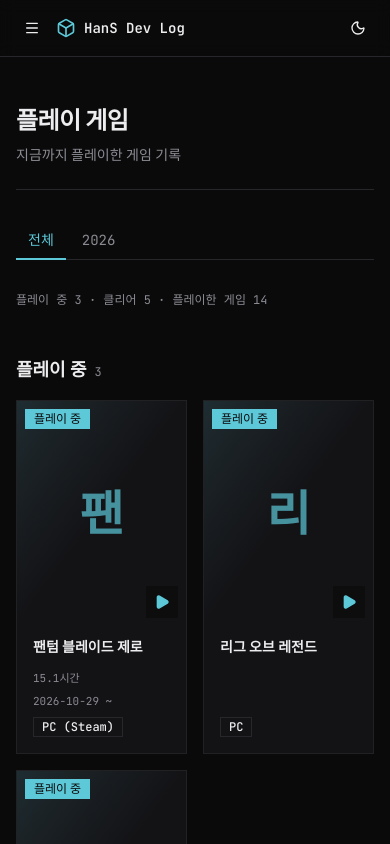
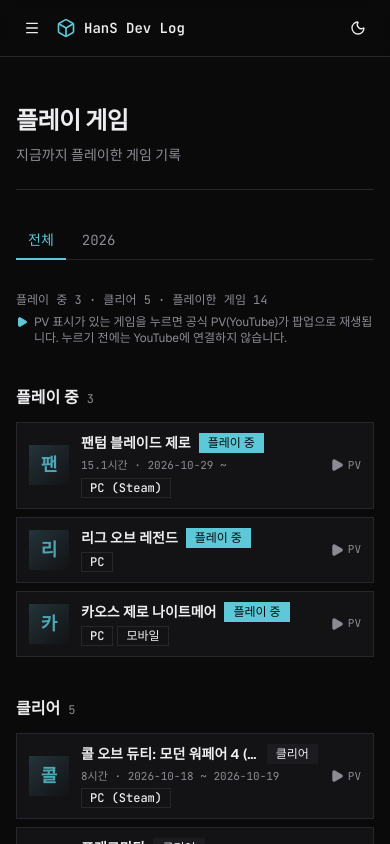
Before and after one commit to GameDev-HanS/gamedev-hans.github.io, a Next.js app: page /games in a window 390 px wide. Shown: the top 844 px of the page. Built offline with nearby package versions, Linux system fonts and the light colour scheme.

Commit message:
feat: 게임 목록을 한 줄 바 형태로 바꾸고 PV 안내 추가 (T-220)
- 작은 이니셜 칸 + 제목·상태·시간·플랫폼 한 줄, 데스크톱 2열·모바일 1열
- 누르면 공식 PV가 재생된다는 안내, 긴 제목은 말줄임과 전체 제목 툴팁

```diff
--- a/components/sections/game-list.tsx
+++ b/components/sections/game-list.tsx
@@ -1,7 +1,9 @@
+import { PlayIcon } from "lucide-react"
+
 import { GameCard } from "@/components/shared/game-card"
 import { countGroups, groupGames, type Game } from "@/lib/games"
 
-// 한 해의 게임을 상태별로 묶어 보여 줍니다. 맨 위에 묶음별 개수 요약.
+// 게임을 상태별로 묶어 한 줄(바) 목록으로 보여 줍니다. 맨 위에 묶음별 개수 요약과 PV 안내.
 export function GameList({ games }: { games: readonly Game[] }) {
   if (games.length === 0) {
     return <p className="py-12 text-center text-sm text-muted-foreground">아직 기록한 게임이 없습니다</p>
@@ -9,19 +11,29 @@ export function GameList({ games }: { games: readonly Game[] }) {
 
   const groups = groupGames(games)
   const summary = countGroups(games)
+  const hasTrailer = games.some((game) => game.trailer)
 
   return (
-    <div className="flex flex-col gap-12">
-      <p className="font-mono text-xs text-muted-foreground">
-        {summary.map(({ label, count }) => `${label} ${count}`).join(" · ")}
-      </p>
+    <div className="flex flex-col gap-10">
+      <div className="flex flex-col gap-1.5">
+        <p className="font-mono text-xs text-muted-foreground">
+          {summary.map(({ label, count }) => `${label} ${count}`).join(" · ")}
+        </p>
+        {hasTrailer && (
+          <p className="flex items-start gap-1.5 text-xs text-muted-foreground">
+            <PlayIcon aria-hidden className="mt-0.5 size-3 shrink-0 fill-current text-primary" />
+            PV 표시가 있는 게임을 누르면 공식 PV(YouTube)가 팝업으로 재생됩니다. 누르기 전에는 YouTube에 연결하지 않습니다.
+          </p>
+        )}
+      </div>
       {groups.map((group) => (
-        <section key={group.key} aria-labelledby={`group-${group.key}`} className="flex flex-col gap-4">
-          <h2 id={`group-${group.key}`} className="flex items-baseline gap-2 font-heading text-lg font-semibold">
+        <section key={group.key} aria-labelledby={`group-${group.key}`} className="flex flex-col gap-3">
+          <h2 id={`group-${group.key}`} className="flex items-baseline gap-2 font-heading text-base font-semibold">
             {group.label}
             <span className="font-mono text-xs font-normal text-muted-foreground">{group.games.length}</span>
           </h2>
-          <ul className="grid grid-cols-2 gap-4 sm:grid-cols-3 lg:grid-cols-4 xl:grid-cols-5">
+          {/* grid-cols-1: 칸 폭을 화면에 맞춤 (지정하지 않으면 긴 제목만큼 칸이 늘어나 모바일에서 가로로 넘침) */}
+          <ul className="grid grid-cols-1 gap-2 lg:grid-cols-2">
             {group.games.map((game) => (
               <li key={game.slug}>
                 <GameCard game={game} />
--- a/components/shared/game-card.tsx
+++ b/components/shared/game-card.tsx
@@ -1,79 +1,58 @@
 import Image from "next/image"
-
 import { PlayIcon } from "lucide-react"
 
 import { GameTrailerDialog } from "@/components/shared/game-trailer-dialog"
 import { StarRating } from "@/components/shared/star-rating"
 import { Badge } from "@/components/ui/badge"
-import { Card } from "@/components/ui/card"
 import { STATUS_LABEL } from "@/lib/game-status"
 import type { Game } from "@/lib/games"
 import { cn } from "@/lib/utils"
 
-// 플레이한 게임 카드. 값이 없는 항목(상태·평점·소감·시간·날짜)은 줄째 숨깁니다.
-// PV(trailer)가 있으면 카드 위를 덮는 버튼으로 팝업 재생을 엽니다.
+// 플레이한 게임 한 줄(바 형태). 왼쪽 작은 이니셜(또는 표지) 칸, 가운데 제목·정보, 오른쪽 PV 표시.
+// 값이 없는 항목(상태·평점·소감·시간·날짜)은 숨깁니다. PV(trailer)가 있으면 줄 전체를 덮는 버튼으로 팝업을 엽니다.
 export function GameCard({ game }: { game: Game }) {
   // "시작 ~ 끝", 끝낸 날이 없으면 "시작 ~", 시작일이 없으면 "~ 끝"
   const dates =
     game.startedAt || game.endedAt ? `${game.startedAt ?? ""} ~ ${game.endedAt ?? ""}`.trim() : null
+  const meta = [game.playtime !== undefined ? `${game.playtime}시간` : null, dates].filter(Boolean).join(" · ")
 
   return (
-    <div className={cn("group relative h-full border border-transparent", game.trailer && "accent-hover")}>
-      <CardBody game={game} dates={dates} />
-      {game.trailer && <GameTrailerDialog videoId={game.trailer} title={game.title} />}
-    </div>
-  )
-}
-
-function CardBody({ game, dates }: { game: Game; dates: string | null }) {
-  return (
-    <Card className="h-full gap-3 pt-0">
-      {/* 세로형(3:4) 표지 자리. 표지가 없으면 제목 첫 글자를 크게 보여 줍니다 (장식용) */}
-      <div className="relative aspect-3/4 overflow-hidden">
+    <div
+      className={cn(
+        "group relative flex h-full items-center gap-3 border bg-card px-3 py-2.5",
+        game.trailer && "accent-hover"
+      )}
+    >
+      {/* 작은 이니셜(표지가 있으면 표지) 칸 (장식용) */}
+      <div aria-hidden className="relative size-10 shrink-0 overflow-hidden bg-linear-to-br from-primary/20 to-card">
         {game.cover ? (
-          <Image
-            src={game.cover}
-            alt=""
-            fill
-            sizes="(min-width: 1280px) 20vw, (min-width: 1024px) 25vw, (min-width: 640px) 33vw, 50vw"
-            className="object-cover"
-          />
+          <Image src={game.cover} alt="" fill sizes="40px" className="object-cover" />
         ) : (
-          <div
-            aria-hidden
-            className="flex size-full items-center justify-center bg-linear-to-br from-primary/15 via-card to-card"
-          >
-            <span className="font-heading text-5xl font-bold text-primary/70">
-              {Array.from(game.title)[0]}
-            </span>
-          </div>
-        )}
-        {game.trailer && (
-          // PV가 있다는 표시 (장식, 버튼 이름에 "PV 보기"가 있음)
-          <span
-            aria-hidden
-            className="absolute right-2 bottom-2 flex size-8 items-center justify-center bg-background/70 text-primary transition-colors group-hover:bg-primary group-hover:text-primary-foreground"
-          >
-            <PlayIcon className="size-4 fill-current" />
+          <span className="flex size-full items-center justify-center font-heading text-lg font-bold text-primary/80">
+            {Array.from(game.title)[0]}
           </span>
-        )}
-        {game.status && (
-          <Badge
-            variant={game.status === "playing" ? "default" : "secondary"}
-            className="absolute top-2 left-2"
-          >
-            {STATUS_LABEL[game.status]}
-          </Badge>
         )}
       </div>
 
-      <div className="flex flex-1 flex-col gap-2 px-(--card-spacing)">
-        <h3 className="font-heading text-sm font-semibold leading-snug">{game.title}</h3>
-        {game.rating && <StarRating value={game.rating} />}
-        {game.comment && <p className="line-clamp-2 text-xs text-muted-foreground">{game.comment}</p>}
-        <div className="mt-auto flex flex-col gap-1.5 pt-1 font-mono text-[11px] text-muted-foreground">
-          {game.playtime !== undefined && <span>{game.playtime}시간</span>}
-          {dates && <span>{dates}</span>}
+      <div className="flex min-w-0 flex-1 flex-col gap-1">
+        {/* 제목 줄은 한 줄 유지: 긴 제목은 …로 줄이고(마우스를 올리면 전체 제목), 배지·별점은 줄어들지 않음 */}
+        <div className="flex min-w-0 items-center gap-2">
+          <h3
+            title={game.trailer ? undefined : game.title}
+            className="min-w-0 truncate font-heading text-sm font-semibold"
+          >
+            {game.title}
+          </h3>
+          {game.status && (
+            <Badge variant={game.status === "playing" ? "default" : "secondary"} className="shrink-0">
+              {STATUS_LABEL[game.status]}
+            </Badge>
+          )}
+          {game.rating && <StarRating value={game.rating} className="shrink-0" />}
+        </div>
+        {game.comment && <p className="line-clamp-1 text-xs text-muted-foreground">{game.comment}</p>}
+        <div className="flex flex-wrap items-center gap-x-2 gap-y-1 font-mono text-[11px] text-muted-foreground">
+          {meta && <span>{meta}</span>}
           <ul className="flex flex-wrap gap-1" aria-label="플랫폼">
             {game.platforms.map((platform) => (
               <li key={platform}>
@@ -83,6 +62,18 @@ function CardBody({ game, dates }: { game: Game; dates: string | null }) {
           </ul>
         </div>
       </div>
-    </Card>
+
+      {game.trailer && (
+        // PV가 있다는 표시 (장식, 버튼 이름에 "PV 보기"가 있음)
+        <span
+          aria-hidden
+          className="flex shrink-0 items-center gap-1 font-mono text-[11px] text-muted-foreground transition-colors group-hover:text-primary"
+        >
+          <PlayIcon className="size-3.5 fill-current" />
+          PV
+        </span>
+      )}
+      {game.trailer && <GameTrailerDialog videoId={game.trailer} title={game.title} />}
+    </div>
   )
 }
--- a/components/shared/game-trailer-dialog.tsx
+++ b/components/shared/game-trailer-dialog.tsx
@@ -6,8 +6,9 @@ import { ExternalLinkIcon, XIcon } from "lucide-react"
 import { Button } from "@/components/ui/button"
 import { Dialog, DialogClose, DialogContent, DialogTitle, DialogTrigger } from "@/components/ui/dialog"
 
-// 카드 위를 덮는 투명 버튼. 누르면 팝업에서 공식 PV를 재생합니다.
-// 카드 내용(제목·날짜 등)은 버튼 밖에 그대로 있어 화면 낭독기가 읽을 수 있습니다. 부모는 relative여야 합니다.
+// 게임 줄(바) 위를 덮는 투명 버튼. 누르면 팝업에서 공식 PV를 재생합니다.
+// 줄 내용(제목·날짜 등)은 버튼 밖에 그대로 있어 화면 낭독기가 읽을 수 있습니다. 부모는 relative여야 합니다.
+// 버튼이 줄 전체를 덮으므로, 잘린 제목을 볼 수 있게 마우스를 올리면 전체 제목(title)이 뜹니다.
 // 개인정보·속도: 팝업이 열렸을 때만 유튜브(youtube-nocookie) iframe을 그리므로, 누르기 전에는 유튜브로 요청이 가지 않습니다.
 // 닫으면 iframe이 사라져 재생도 멈춥니다.
 export function GameTrailerDialog({ videoId, title }: { videoId: string; title: string }) {
@@ -17,6 +18,7 @@ export function GameTrailerDialog({ videoId, title }: { videoId: string; title:
     <Dialog open={open} onOpenChange={setOpen}>
       <DialogTrigger
         aria-label={`${title} PV 보기`}
+        title={title}
         className="absolute inset-0 z-10 cursor-pointer outline-hidden focus-visible:outline-2 focus-visible:-outline-offset-2 focus-visible:outline-solid focus-visible:outline-primary"
       />
       {/* 기본 닫기 버튼은 화면 낭독기에 영어("Close")로 읽혀서, 한국어 이름의 닫기 버튼을 직접 둡니다 */}
```
Also changed, not shown: 2 other files (tests, documents, lock files or other folders).
